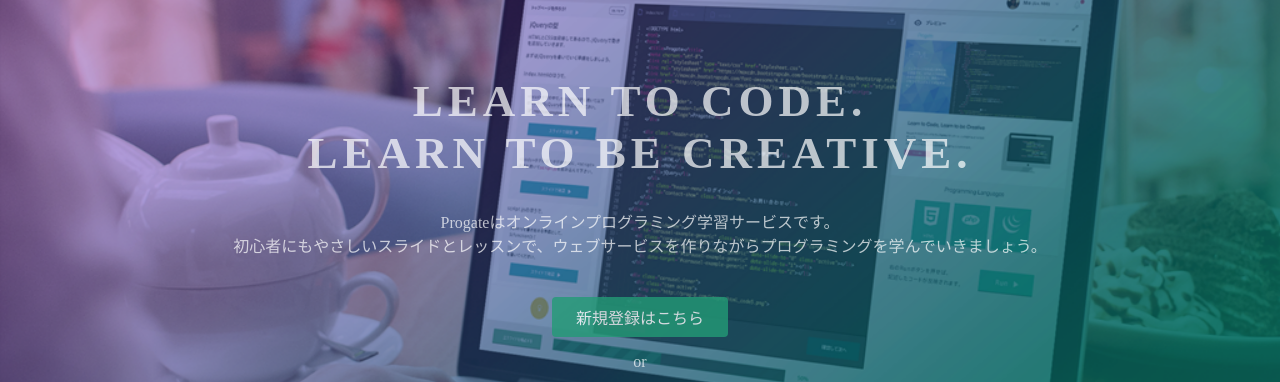
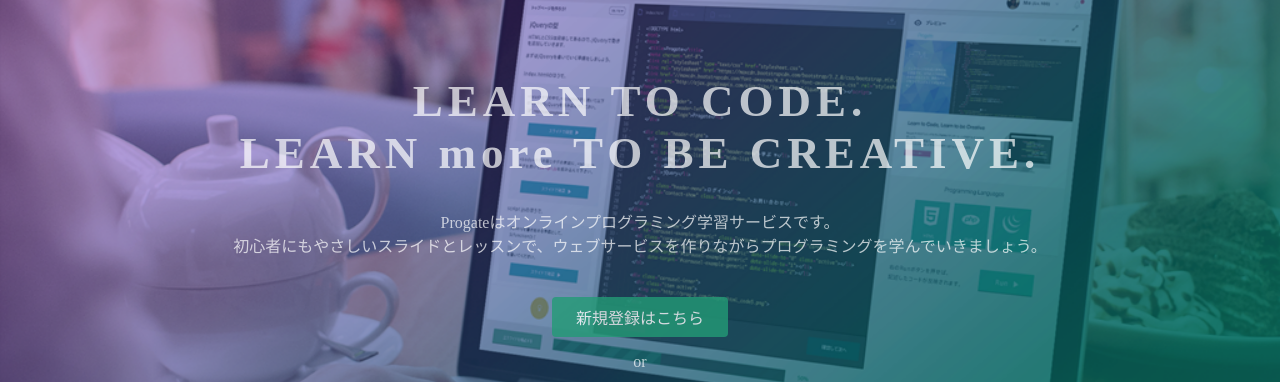
Before and after one commit to JUTOJUTO/jutojuto.github.io, a plain HTML site: page index.html in a window 1280 px wide. Shown: the part 135-517 px from the top of the page. Drawn offline with Linux system fonts and the light colour scheme.

Commit message:
Update index.html

```diff
--- a/index.html
+++ b/index.html
@@ -23,7 +23,7 @@
   </header>
   <div class="top-wrapper">
     <div class="container">
-      <h1>LEARN TO CODE.<br>LEARN TO BE CREATIVE.</h1>
+      <h1>LEARN TO CODE.<br>LEARN more TO BE CREATIVE.</h1>
       <p>Progateはオンラインプログラミング学習サービスです。<br>初心者にもやさしいスライドとレッスンで、ウェブサービスを作りながらプログラミングを学んでいきましょう。</p>
       <div class="btn-wrapper">
         <a href="#" class="btn signup">新規登録はこちら</a>
```
